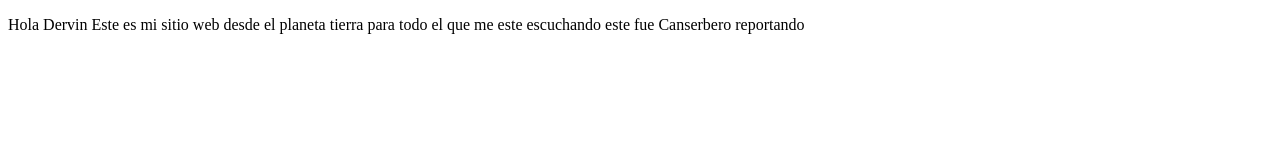
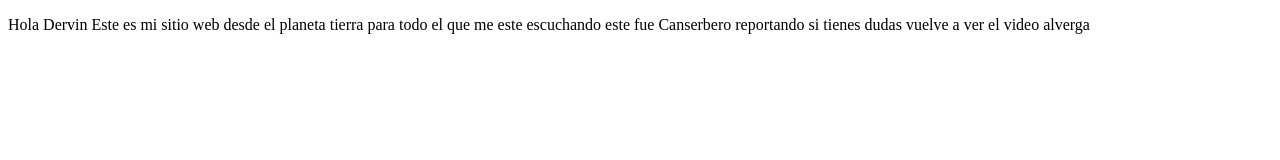
Before and after one commit to dervinluna/proyectoDemoCursoPrework, a plain HTML site: page index.html in a window 1280 px wide. Drawn offline with Linux system fonts and the light colour scheme.

Commit message:
Agregamos cambios perro

```diff
--- a/index.html
+++ b/index.html
@@ -8,7 +8,7 @@
 </head>
 <body>
     <p>Hola Dervin Este es mi sitio web desde el planeta tierra para todo el que
-        me este escuchando este fue Canserbero reportando
+        me este escuchando este fue Canserbero reportando si tienes dudas vuelve a ver el video alverga
     </p>
 </body>
 </html>
```
